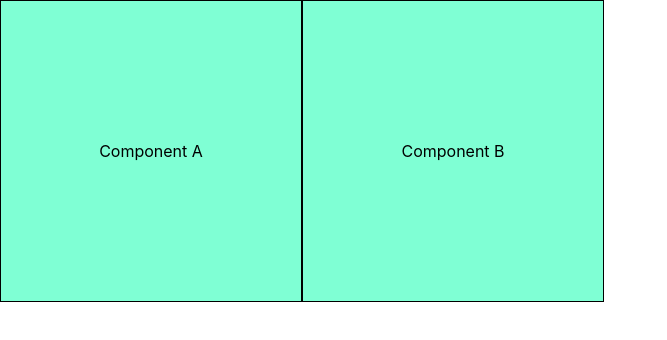
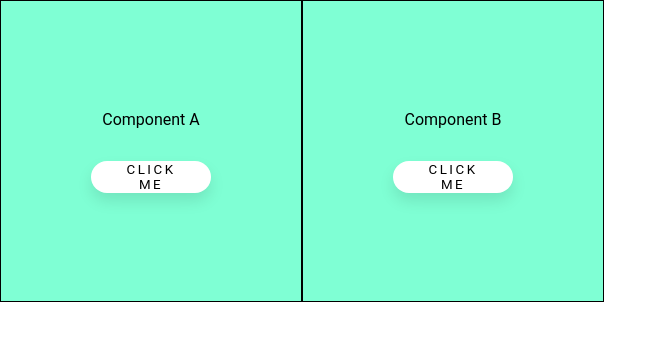
Before and after one commit to MarvinxKiyingi/react-exsercise, a React (Create React App) app: page / in a window 1280 px wide. Shown: the top 340 px of the page, without its empty margins (0-667 px from the left). Built offline with nearby package versions, Linux system fonts and the light colour scheme.

Commit message:
3. Create a button in both Component A and B. When clicked, the background of that component should be of the color lightpink. The other one should still be aquamarine.

```diff
--- a/package.json
+++ b/package.json
@@ -10,10 +10,12 @@
     "@types/node": "^12.20.37",
     "@types/react": "^17.0.37",
     "@types/react-dom": "^17.0.11",
+    "@types/styled-components": "^5.1.17",
     "node-sass": "^6.0.1",
     "react": "^17.0.2",
     "react-dom": "^17.0.2",
     "react-scripts": "4.0.3",
+    "styled-components": "^5.3.3",
     "typescript": "^4.5.3",
     "web-vitals": "^1.1.2"
   },
--- a/src/components/componentA/componentA.tsx
+++ b/src/components/componentA/componentA.tsx
@@ -1,7 +1,19 @@
+import { useState } from 'react';
+import { StyledButton } from '../../styles/Button';
+
 export const ComponentA = () => {
+  const [pinkBg, setPinkBg] = useState(false);
+  const onClick = () => {
+    if (!pinkBg) {
+      setPinkBg(true);
+    } else {
+      setPinkBg(false);
+    }
+  };
   return (
-    <div className={'component'}>
+    <div className={pinkBg ? 'component pink' : 'component'}>
       <span className={'component_title'}> Component A </span>
+      <StyledButton onClick={onClick}>Click me</StyledButton>
     </div>
   );
 };
--- a/src/components/componentB/componentB.tsx
+++ b/src/components/componentB/componentB.tsx
@@ -1,7 +1,19 @@
+import { useState } from 'react';
+import { StyledButton } from '../../styles/Button';
+
 export const ComponentB = () => {
+  const [pinkBg, setPinkBg] = useState(false);
+  const onClick = () => {
+    if (!pinkBg) {
+      setPinkBg(true);
+    } else {
+      setPinkBg(false);
+    }
+  };
   return (
-    <div className={'component'}>
+    <div className={pinkBg ? 'component pink' : 'component'}>
       <span className={'component_title'}> Component B </span>
+      <StyledButton onClick={onClick}>Click me</StyledButton>
     </div>
   );
 };
--- a/src/index.scss
+++ b/src/index.scss
@@ -1,12 +1,8 @@
 body {
   margin: 0;
-  font-family: -apple-system, BlinkMacSystemFont, 'Segoe UI', 'Roboto', 'Oxygen', 'Ubuntu', 'Cantarell', 'Fira Sans', 'Droid Sans', 'Helvetica Neue', sans-serif;
+  font-family: 'Roboto', sans-serif;
   -webkit-font-smoothing: antialiased;
   -moz-osx-font-smoothing: grayscale;
-}
-
-code {
-  font-family: source-code-pro, Menlo, Monaco, Consolas, 'Courier New', monospace;
 }
 
 .component {
@@ -17,4 +13,8 @@ code {
   display: flex;
   justify-content: center;
   align-items: center;
+  flex-direction: column;
+  &.pink {
+    background-color: pink;
+  }
 }
--- /dev/null
+++ b/src/styles/Button.tsx
@@ -0,0 +1,36 @@
+import styled from 'styled-components';
+
+export const StyledButton = styled.button`
+  width: 7.5rem;
+  height: 2rem;
+  font-family: 'Roboto', sans-serif;
+  text-transform: uppercase;
+  letter-spacing: 2.5px;
+  color: #000;
+  background-color: #fff;
+  border: none;
+  border-radius: 45px;
+  box-shadow: 0px 8px 15px rgba(0, 0, 0, 0.1);
+  transition: all 0.3s ease 0s;
+  cursor: pointer;
+  outline: none;
+  margin-top: 2rem;
+
+  &:hover {
+    background-color: #2ee59d;
+    box-shadow: 0px 15px 20px rgba(46, 229, 157, 0.4);
+    color: #fff;
+    transform: translateY(-7px);
+  }
+  &:active {
+    box-shadow: #422800 2px 2px 0 0;
+    transform: translate(2px, 2px);
+  }
+
+  @media (min-width: 768px) {
+     {
+      min-width: 120px;
+      padding: 0 25px;
+    }
+  }
+`;
```
Also changed, not shown: 1 other file (tests, documents, lock files or other folders).
